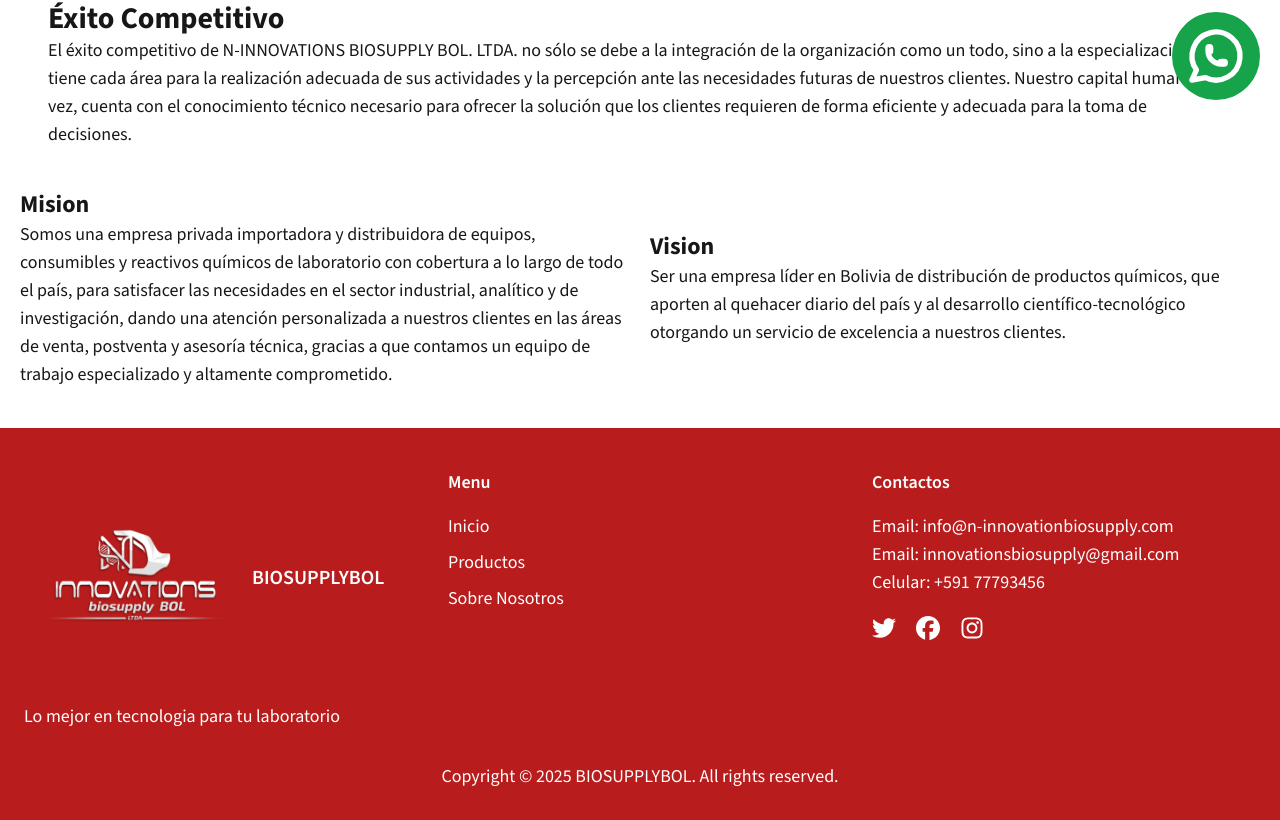
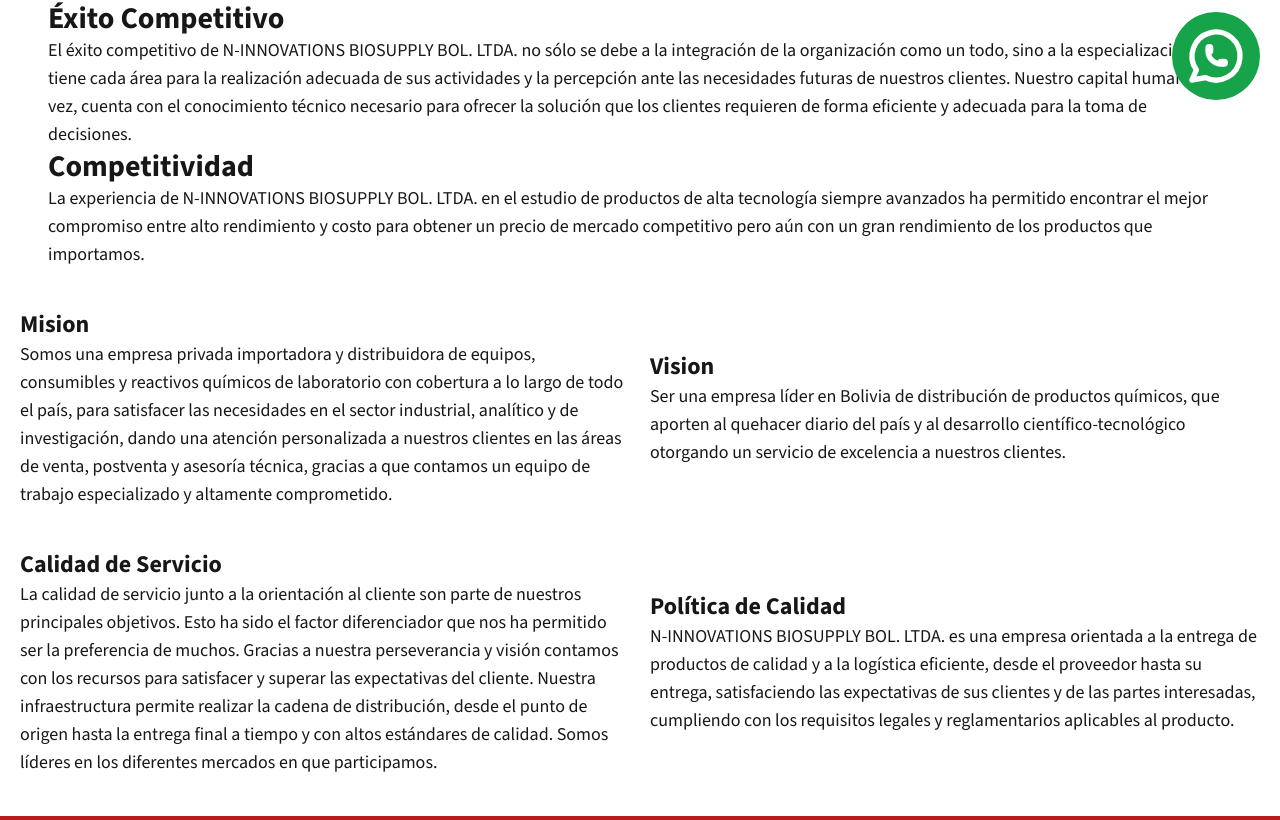
Before and after one commit to JRWebDesigner/finwise-saas-landing-page, a Next.js app: page /sobre-nosotros in a window 1280 px wide. Shown: the part 680-1500 px from the top of the page. Built offline with nearby package versions, Linux system fonts and the light colour scheme.

Commit message:
Update ContainAboutPage.tsx

```diff
--- a/src/components/AboutPage/ContainAboutPage.tsx
+++ b/src/components/AboutPage/ContainAboutPage.tsx
@@ -31,7 +31,18 @@
 							El éxito competitivo de N-INNOVATIONS BIOSUPPLY BOL. LTDA. no sólo se debe a la integración de la organización como un todo, sino a la especialización que tiene cada área para la realización adecuada de sus actividades y la percepción ante las necesidades futuras de nuestros clientes. Nuestro capital humano a su vez, cuenta con el conocimiento técnico necesario para ofrecer la solución que los clientes requieren de forma eficiente y adecuada para la toma de decisiones.
 						</p>
 						</motion.div>
-					</section>
+					  <motion.div
+							variants={entryDiv}
+							initial="offscreen"
+              whileInView="onscreen"
+              viewport={{ once: true }}
+						>
+						<h2 className='font-bold text-2xl md:text-3xl'>Competitividad</h2>
+						<p>
+La experiencia de N-INNOVATIONS BIOSUPPLY BOL. LTDA.  en el estudio de productos de alta tecnología siempre avanzados ha permitido encontrar el mejor compromiso entre alto rendimiento y costo para obtener un precio de mercado competitivo pero aún con un gran rendimiento de los productos que importamos.
+						</p>
+						</motion.div>
+				</section>
 
 					<motion.div
 					className="grid grid-cols-1 md:grid-cols-2 mb-10 justify-around items-center gap-5 flex-wrap"
@@ -55,6 +66,30 @@
 
 						</div>
 					</motion.div>
+		<motion.div
+					className="grid grid-cols-1 md:grid-cols-2 mb-10 justify-around items-center gap-5 flex-wrap"
+							variants={entryDiv}
+							initial="offscreen"
+              whileInView="onscreen"
+              viewport={{ once: true }}
+						>
+						<div>
+							<h2 className='font-bold text-xl md:text-2xl'>Calidad de Servicio
+</h2>
+							<p>
+								La calidad de servicio junto a la orientación al cliente son parte de nuestros principales objetivos. Esto ha sido el factor diferenciador que nos ha permitido ser la preferencia de muchos.
+Gracias a nuestra perseverancia y visión contamos con los recursos para satisfacer y superar las expectativas del cliente. Nuestra infraestructura permite realizar la cadena de distribución, desde el punto de origen hasta la entrega final a tiempo y con altos estándares de calidad. Somos líderes en los diferentes mercados en que participamos.
+							</p>
+						</div>
+						<div>
+							<h2 className='font-bold text-xl md:text-2xl'>Política de Calidad
+</h2>
+							<p>
+							N-INNOVATIONS BIOSUPPLY BOL. LTDA. es una empresa orientada a la entrega de productos de calidad y a la logística eficiente, desde el proveedor hasta su entrega, satisfaciendo las expectativas de sus clientes y de las partes interesadas, cumpliendo con los requisitos legales y reglamentarios aplicables al producto.
+							</p>
+
+						</div>
+					</motion.div>
         </>
     )
 }
```
